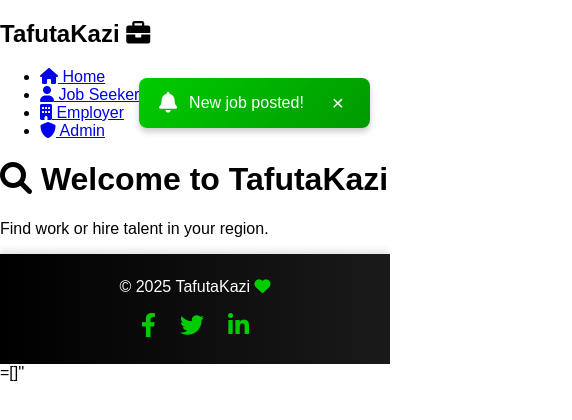
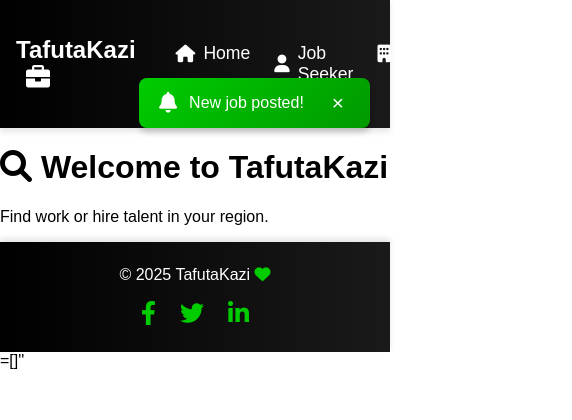
Before and after one commit to mbayajames/tafutakazi, a React (Create React App) app in the folder frontend/: page / in a window 390 px wide. Shown: the top 420 px of the page, 572 px wide, since content can reach past the window. Built offline with nearby package versions, Linux system fonts and the light colour scheme; no server answers.

Commit message:
Update Navbar.css to enhance navigation styling and responsiveness

```diff
--- a/frontend/src/styles/Navbar.css
+++ b/frontend/src/styles/Navbar.css
@@ -0,0 +1,52 @@
+.navbar {
+  background: linear-gradient(90deg, #000, #1a1a1a);
+  color: #fff;
+  padding: 1rem;
+  display: flex;
+  justify-content: space-between;
+  align-items: center;
+  box-shadow: 0 4px 6px rgba(0, 0, 0, 0.1);
+  position: sticky;
+  top: 0;
+  z-index: 1000;
+  animation: slideDown 0.5s ease-out;
+}
+
+.nav-links {
+  list-style: none;
+  display: flex;
+  gap: 1.5rem;
+}
+
+.nav-links a {
+  color: #fff;
+  text-decoration: none;
+  font-size: 1.1rem;
+  display: flex;
+  align-items: center;
+  gap: 0.5rem;
+  transition: color 0.3s, transform 0.3s;
+}
+
+.nav-links a:hover {
+  color: #00cc00;
+  transform: translateY(-2px);
+}
+
+.logo i {
+  margin-left: 10px;
+  transition: transform 0.3s;
+}
+
+.logo:hover i {
+  transform: rotate(360deg);
+}
+
+@keyframes slideDown {
+  from {
+    transform: translateY(-100%);
+  }
+  to {
+    transform: translateY(0);
+  }
+}
```
